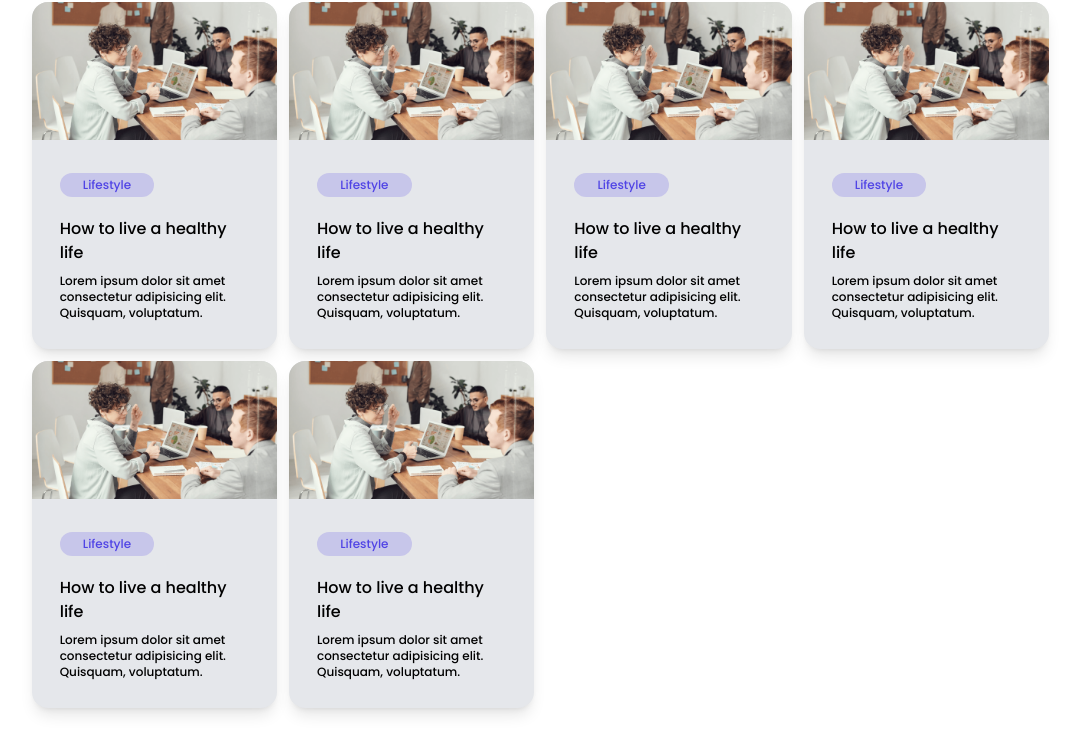
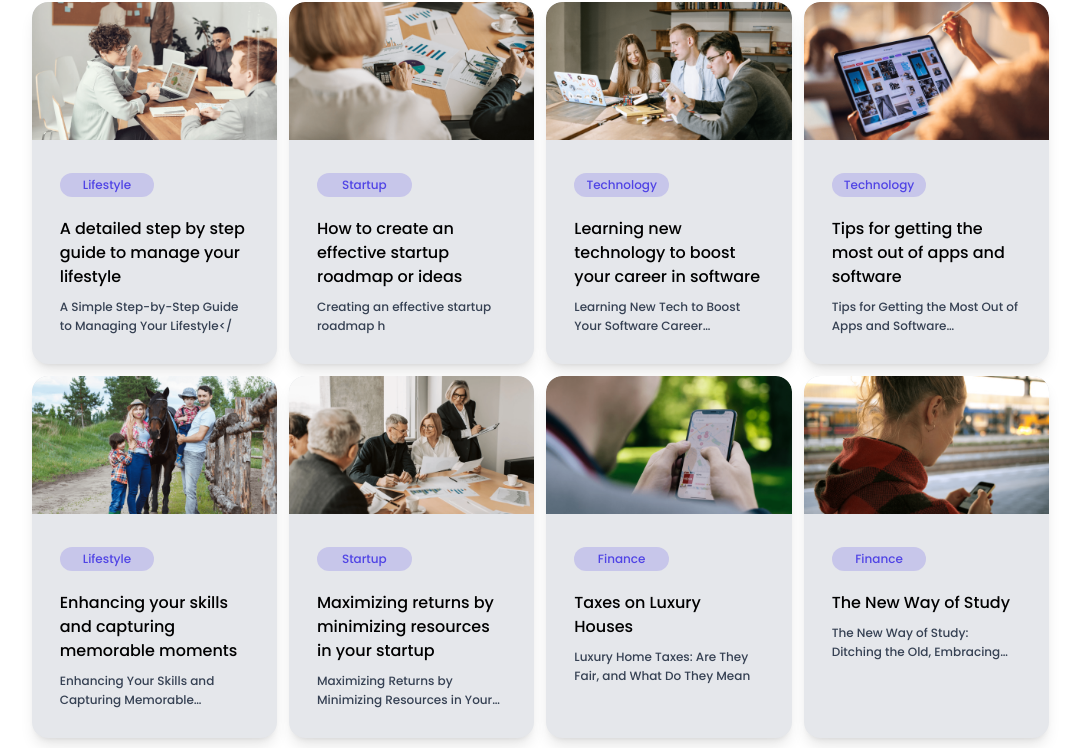
Before and after one commit to Abhik-Mudi/QuickBlog, a React (Vite) app in the folder frontend/: page / in a window 1280 px wide. Shown: the part 405-1153 px from the top of the page, without its empty margins (75-1155 px from the left). Built offline with nearby package versions, Linux system fonts and the light colour scheme.

Commit message:
blog page created

```diff
--- a/frontend/package.json
+++ b/frontend/package.json
@@ -11,9 +11,11 @@
   },
   "dependencies": {
     "@tailwindcss/vite": "^4.1.11",
+    "moment": "^2.30.1",
     "react": "^19.1.0",
     "react-dom": "^19.1.0",
     "react-hot-toast": "^2.5.2",
+    "react-icons": "^5.5.0",
     "react-router-dom": "^7.7.0",
     "tailwindcss": "^4.1.11"
   },
--- a/frontend/src/App.jsx
+++ b/frontend/src/App.jsx
@@ -12,7 +12,7 @@ const App = () => {
       <Toaster/>
       <Routes>
         <Route path="/" element={<Home/>} />
-        <Route path="/blog" element={<Blog/>} />
+        <Route path="/blog/:id" element={<Blog/>} />
         <Route path="/login" element={<Login/>} />
       </Routes>
     </div>
--- /dev/null
+++ b/frontend/src/components/BlogDetails.jsx
@@ -0,0 +1,21 @@
+import React from 'react'
+import { formatDate } from '../utils/convertTime';
+
+const BlogDetails = ({blog}) => {
+    return (
+        <div className='flex flex-col justify-center text-center items-center mt-20'>
+            <h3 className='text-[#5044E5] text-sm'>Published on {formatDate(blog.createdAt)}</h3>
+            <h1 className='text-5xl font-extrabold'>{blog.title}</h1>
+            <h3 className='mt-5 text-gray-600' dangerouslySetInnerHTML={{
+                "__html": blog.subTitle
+            }}></h3>
+            <button className=' border-1 border-[#4439e7] bg-[#e8e5f7d5] text-[#5044E5] px-2 py-1 rounded-full mt-5'>Abhik Mudi</button>
+            <img className='mt-5 rounded-2xl' src={blog.image} alt="" />
+            <div className='rich-text p-5 text-start' dangerouslySetInnerHTML={{
+                "__html": blog.description
+            }}></div>
+        </div>
+    )
+}
+
+export default BlogDetails
--- a/frontend/src/components/Bloglist.jsx
+++ b/frontend/src/components/Bloglist.jsx
@@ -1,58 +1,45 @@
-import React from 'react'
+import React, { useState } from 'react'
 import blog_pic_1 from '../assets/blog_pic_1.png'
+import { blog_data, blogCategories } from '../assets/assets'
+import { useNavigate } from 'react-router-dom';
 
 const Bloglist = () => {
+    const navigate = useNavigate();
+
+    const [menu, setMenu] = useState("All")
+    const handleMenu = (category) => {
+
+        setMenu(category);
+    }
     return (
-        <div className='flex flex-wrap gap-3 mt-10'>
-            <div className='flex flex-col gap-1 w-[23%] bg-gray-200 rounded-2xl shadow-lg'>
-                <img className='rounded-t-2xl' src={blog_pic_1} alt="" />
-                <div className='p-7'>
-                    <button className='bg-[#5044E5]/20 w-1/2 text-xs text-[#5044E5] px-2 py-1 rounded-xl'>Lifestyle</button>
-                    <h1 className='font-semibold mt-5'>How to live a healthy life</h1>
-                    <p className='text-xs mt-2'>Lorem ipsum dolor sit amet consectetur adipisicing elit. Quisquam, voluptatum.</p>
-                </div>
+        <>
+            <div className='flex flex-wrap w-1/2 gap-7 m-auto mt-5'>
+                {blogCategories.map((category, idx) => {
+                    return (
+                        <button key={idx} onClick={() => handleMenu(category)}
+                            className={`px-2 py-1 rounded-xl text-sm cursor-pointer ${menu === category && 'bg-[#5044E5] text-white'}`}>{category}</button>
+                    )
+                })}
             </div>
-            <div className='flex flex-col gap-1 w-[23%] bg-gray-200 rounded-2xl shadow-lg'>
-                <img className='rounded-t-2xl' src={blog_pic_1} alt="" />
-                <div className='p-7'>
-                    <button className='bg-[#5044E5]/20 w-1/2 text-xs text-[#5044E5] px-2 py-1 rounded-xl'>Lifestyle</button>
-                    <h1 className='font-semibold mt-5'>How to live a healthy life</h1>
-                    <p className='text-xs mt-2'>Lorem ipsum dolor sit amet consectetur adipisicing elit. Quisquam, voluptatum.</p>
-                </div>
+
+            <div className='flex flex-wrap gap-3 mt-10'>
+                {blog_data.filter(blog=>menu=="All"?true:menu==blog.category).map((blog, idx) => {
+                    return (
+                        <div key={blog._id} className='flex flex-col gap-1 w-[23%] overflow-hidden bg-gray-200 rounded-2xl shadow-lg'>
+                            <img  onClick={()=>navigate(`blog/${blog._id}`)}  className='rounded-t-2xl cursor-pointer' src={blog.image} alt="" />
+                            <div className='p-7'>
+                                <button className='bg-[#5044E5]/20 w-1/2 text-xs text-[#5044E5] px-2 py-1 rounded-xl'>{blog.category}</button>
+                                <h1 className='font-semibold mt-5'>{blog.title}</h1>
+                                <p className="text-xs mt-2 text-gray-700 leading-relaxed line-clamp-2"
+                                    style={{ minHeight: "2.5em" }} dangerouslySetInnerHTML={{
+                                    "__html": blog.description.slice(0, 60)
+                                }}></p>
+                            </div>
+                        </div>
+                    )
+                })}
             </div>
-            <div className='flex flex-col gap-1 w-[23%] bg-gray-200 rounded-2xl shadow-lg'>
-                <img className='rounded-t-2xl' src={blog_pic_1} alt="" />
-                <div className='p-7'>
-                    <button className='bg-[#5044E5]/20 w-1/2 text-xs text-[#5044E5] px-2 py-1 rounded-xl'>Lifestyle</button>
-                    <h1 className='font-semibold mt-5'>How to live a healthy life</h1>
-                    <p className='text-xs mt-2'>Lorem ipsum dolor sit amet consectetur adipisicing elit. Quisquam, voluptatum.</p>
-                </div>
-            </div>
-            <div className='flex flex-col gap-1 w-[23%] bg-gray-200 rounded-2xl shadow-lg'>
-                <img className='rounded-t-2xl' src={blog_pic_1} alt="" />
-                <div className='p-7'>
-                    <button className='bg-[#5044E5]/20 w-1/2 text-xs text-[#5044E5] px-2 py-1 rounded-xl'>Lifestyle</button>
-                    <h1 className='font-semibold mt-5'>How to live a healthy life</h1>
-                    <p className='text-xs mt-2'>Lorem ipsum dolor sit amet consectetur adipisicing elit. Quisquam, voluptatum.</p>
-                </div>
-            </div>
-            <div className='flex flex-col gap-1 w-[23%] bg-gray-200 rounded-2xl shadow-lg'>
-                <img className='rounded-t-2xl' src={blog_pic_1} alt="" />
-                <div className='p-7'>
-                    <button className='bg-[#5044E5]/20 w-1/2 text-xs text-[#5044E5] px-2 py-1 rounded-xl'>Lifestyle</button>
-                    <h1 className='font-semibold mt-5'>How to live a healthy life</h1>
-                    <p className='text-xs mt-2'>Lorem ipsum dolor sit amet consectetur adipisicing elit. Quisquam, voluptatum.</p>
-                </div>
-            </div>
-            <div className='flex flex-col gap-1 w-[23%] bg-gray-200 rounded-2xl shadow-lg'>
-                <img className='rounded-t-2xl' src={blog_pic_1} alt="" />
-                <div className='p-7'>
-                    <button className='bg-[#5044E5]/20 w-1/2 text-xs text-[#5044E5] px-2 py-1 rounded-xl'>Lifestyle</button>
-                    <h1 className='font-semibold mt-5'>How to live a healthy life</h1>
-                    <p className='text-xs mt-2'>Lorem ipsum dolor sit amet consectetur adipisicing elit. Quisquam, voluptatum.</p>
-                </div>
-            </div>
-        </div>
+        </>
     )
 }
 
--- /dev/null
+++ b/frontend/src/components/Comments.jsx
@@ -0,0 +1,40 @@
+import React, { useState } from 'react'
+import { comments_data } from '../assets/assets'
+import { formatDate } from '../utils/convertTime'
+import { FaRegCircleUser } from "react-icons/fa6";
+import moment from 'moment'
+
+const Comments = () => {
+  const [comment, setComment] = useState({
+    name: '',
+    content: '',
+  })
+
+  return (
+    <div className='flex flex-col gap-2'>
+      <p className='text-center font-bold'>Comments ({comments_data.length})</p>
+      {comments_data && comments_data.map((comment, idx) => {
+        return (
+            <div className='bg-[#e9edfad5] m-auto w-1/2 flex flex-col p-4 border-1 border-gray-300' key={idx}>
+                <div className='flex justify-between items-center'>
+
+                    <span className='text-sm flex items-center gap-2'><FaRegCircleUser />{comment.name}</span>
+                    <span className='text-xs'>{moment(comment.createdAt).fromNow()}</span>
+                </div>
+                <p className='text-xs mt-2'>{comment.content}</p>
+            </div>
+        )
+      })}
+      <div className='m-auto mt-7 flex flex-col gap-2 w-1/2'>
+        <h1>Add your comment</h1>
+        <form style={{"padding": 0}} className='w-full flex flex-col gap-2 justify-start' action="">
+          <input value={comment.name} onChange={(e)=>setComment({...comment, name:e.target.value})} className='text-sm font-light border px-2 border-gray-400 rounded-md w-full' type="text" placeholder='Name'/>
+          <textarea value={comment.content} onChange={(e)=>setComment({...comment, content:e.target.value})} className=' text-sm font-light border p-2 border-gray-400 rounded-lg w-full' name="" id="" placeholder='Comment'></textarea>
+          <button className='bg-[#5044E5] w-1/4 rounded-lg px-2 py-1 self-start text-white'>Submit</button>
+        </form>
+      </div>
+    </div>
+  )
+}
+
+export default Comments
--- a/frontend/src/index.css
+++ b/frontend/src/index.css
@@ -10,3 +10,33 @@
 :root {
   --color-primary: #5044E5;
 }
+
+button {
+  cursor: pointer;
+}
+
+.rich-text { font-size: 15px;  }
+
+.rich-text p { margin-bottom: 16px; color: #292929; }
+
+.rich-text h1 { font-size: 36px; font-weight: 700; color: #252525 !important; margin: 32px 0; }
+
+.rich-text h2 { font-size: 22px; font-weight: 700; color: #252525 !important; margin: 24px 0; }
+
+.rich-text h3 { font-size: 18px; font-weight: 600; color: #333333 !important; margin: 20px 0; }
+
+.rich-text h4 { font-size: 16px; font-weight: 500; color: #444444 !important; margin: 16px 0; }
+
+.rich-text h5 { font-size: 14px; font-weight: 400; color: #555555 !important; margin: 12px 0; }
+
+.rich-text h6 { font-size: 12px; font-weight: 400; color: #666666 !important; margin: 8px 0; }
+
+.rich-text strong { font-weight: 700; }
+
+.rich-text ol { margin-left: 30px; list-style-type: decimal; }
+
+.rich-text ul { margin-left: 30px; list-style-type: disc; }
+
+.rich-text li { margin-bottom: 8px; }
+
+.rich-text a { color: #007AFF }
--- a/frontend/src/pages/Blog.jsx
+++ b/frontend/src/pages/Blog.jsx
@@ -1,9 +1,38 @@
-import React from 'react'
+import React, { useEffect, useState } from 'react'
+import { useParams } from 'react-router-dom'
+import { blog_data } from '../assets/assets';
+import Navbar from '../components/Navbar';
+import Footer from '../components/Footer';
+import BlogDetails from '../components/BlogDetails';
+import Comments from '../components/Comments';
 
 const Blog = () => {
+  const { id } = useParams();
+
+  const [blog, setBlog] = useState(null)
+
+  const fetchBlog = async () => {
+    const data = blog_data.find(blog => blog._id === id)
+    setBlog(data);
+  }
+
+  useEffect(() => {
+    fetchBlog();
+  }, []);
+
+
   return (
-    <div>
-      Blog
+    <div className='m-auto w-10/12 mt-2'>
+      <Navbar />
+      {blog ? (
+        <>
+          <BlogDetails blog={blog}/>
+          <hr className='mb-4 bg-gray-500'/>
+          <Comments />
+        </>
+      ) : (<div>Loading...</div>)
+      }
+      <Footer />
     </div>
   )
 }
--- a/frontend/src/pages/Home.jsx
+++ b/frontend/src/pages/Home.jsx
@@ -2,7 +2,6 @@ import React from 'react'
 import Navbar from '../components/Navbar'
 import Header from '../components/Header'
 import Search from '../components/Search'
-import Buttons from '../components/Buttons'
 import Bloglist from '../components/Bloglist'
 import Subscribe from '../components/Subscribe'
 import Footer from '../components/Footer'
@@ -13,7 +12,6 @@ const Home = () => {
       <Navbar/>
       <Header/>
       <Search/>
-      <Buttons/>
       <Bloglist/>
       <Subscribe/>
       <Footer/>
--- /dev/null
+++ b/frontend/src/utils/convertTime.js
@@ -0,0 +1,12 @@
+export function formatDate(isoString) {
+    const date = new Date(isoString);
+
+    const options = {
+        year: 'numeric',
+        month: 'long',
+        day: 'numeric',
+        timeZone: 'Asia/Kolkata' // Adjust if needed
+    };
+
+    return date.toLocaleDateString('en-IN', options);
+}
```
Also changed, not shown: frontend/src/components/Buttons.jsx (deleted, +0 -19 lines), frontend/src/components/Search.jsx (+13 -3 lines), frontend/src/pages/Login.jsx (+7 -0 lines), 1 other file (tests, documents, lock files or other folders).
